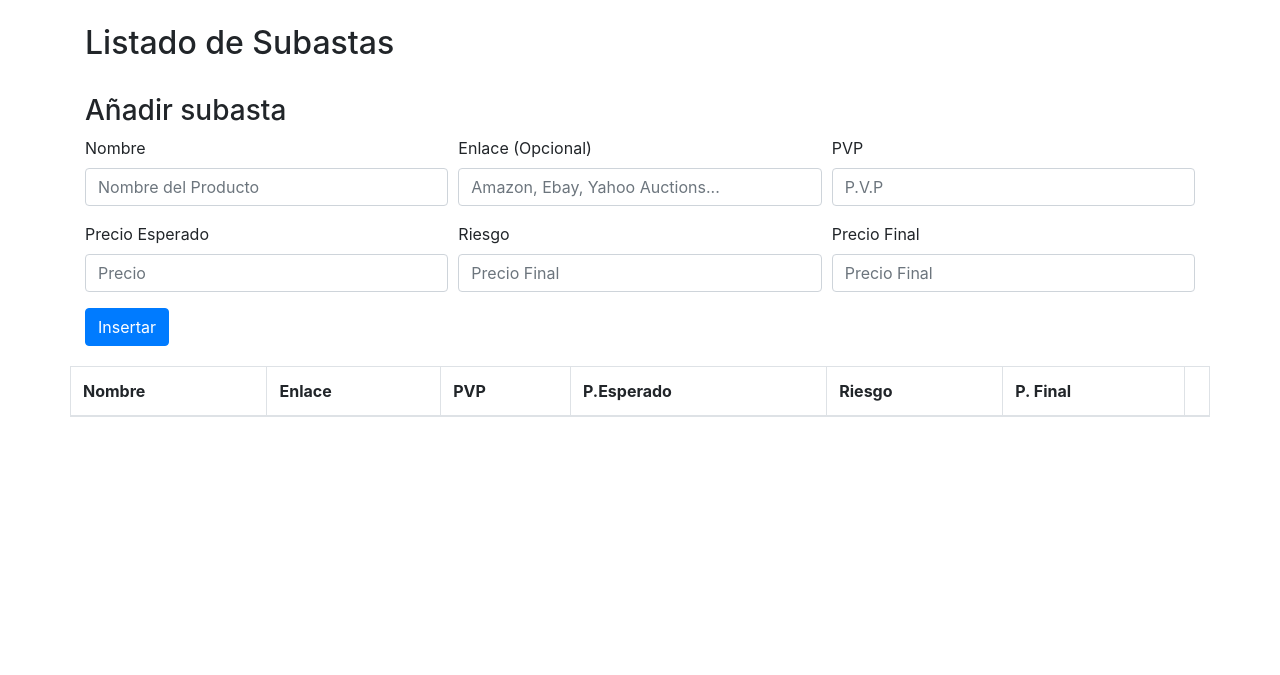
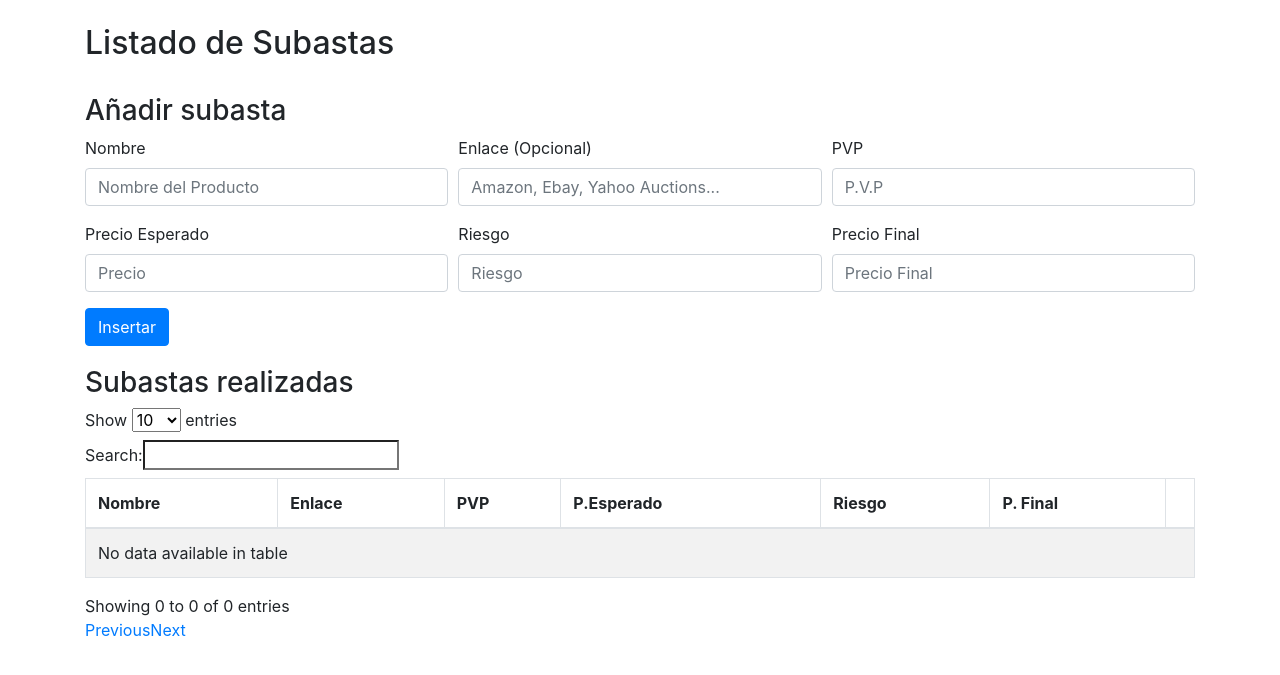
Before and after one commit to daiglesias/als-project, a Python web app: template templates/auctions.html in a window 1280 px wide. Shown: the part 56-731 px from the top of the page. Run offline with Jinja, Linux system fonts and the light colour scheme; the template is opened without the code that fills it, so the values that code supplies are empty; some libraries are stand-ins or nearby versions.

Commit message:
Adds DataTables
Now it has DataTablas and also it corrects some bugs.

```diff
--- a/app.yaml
+++ b/app.yaml
@@ -26,9 +26,11 @@ handlers:
 
 - url: /items/add
   script: handlers.items.add.app
+  login: required
 
 - url: /items/delete
   script: handlers.items.delete.app
+  login: required
 
 - url: /auctions
   script: handlers.auctions.app
@@ -36,9 +38,11 @@ handlers:
 
 - url: /auctions/add
   script: handlers.auctions.add.app
+  login: required
 
 - url: /auctions/delete
   script: handlers.auctions.delete.app
+  login: required
 
 - url: .*
   script: main.app
--- a/handlers/auctions/__init__.py
+++ b/handlers/auctions/__init__.py
@@ -8,10 +8,12 @@ from model.auction import Auction
 class AuctionHandler(webapp2.RequestHandler):
 
     def get(self):
+        user = users.get_current_user()
+        url_login = users.create_logout_url('/')
         auctions = Auction.query(Auction.owner == users.get_current_user().user_id()).order(-Auction.added)
 
         jinja = jinja2.get_jinja2(app=self.app)
-        valores = {"auctions": auctions}
+        valores = {"url_login": url_login, "user": user, "auctions": auctions}
         self.response.write(jinja.render_template('/auctions.html', **valores))
 
 
--- a/handlers/items/__init__.py
+++ b/handlers/items/__init__.py
@@ -8,10 +8,12 @@ from model.item import Item
 class ItemHandler(webapp2.RequestHandler):
 
     def get(self):
+        user = users.get_current_user()
+        url_login = users.create_logout_url('/')
         items = Item.query(Item.owner == users.get_current_user().user_id()).order(-Item.added)
 
         jinja = jinja2.get_jinja2(app=self.app)
-        valores = {"items": items}
+        valores = {"url_login": url_login, "user": user, "items": items}
         self.response.write(jinja.render_template('/items.html', **valores))
 
 
--- a/handlers/options.py
+++ b/handlers/options.py
@@ -8,11 +8,9 @@ class OptionHandler(webapp2.RequestHandler):
     def get(self):
         user = users.get_current_user()
         url_login = users.create_logout_url('/')
-        user_name = user.nickname()
-        logged = True
 
         jinja = jinja2.get_jinja2(app=self.app)
-        valores = {"url_login": url_login, "logged": logged, "user_name": user_name}
+        valores = {"url_login": url_login, "user": user}
         self.response.write(jinja.render_template('/options.html', **valores))
 
 
--- a/templates/auctions.html
+++ b/templates/auctions.html
@@ -23,7 +23,7 @@
         </div>
         <div class="form-group col-md-4">
             <label for="risk">Riesgo</label>
-            <input type="text" class="form-control" id="risk" name="risk" placeholder="Precio Final">
+            <input type="text" class="form-control" id="risk" name="risk" placeholder="Riesgo">
         </div>
         <div class="form-group col-md-4">
             <label for="final_price">Precio Final</label>
@@ -34,8 +34,8 @@
 </form>
 
 <div class="data-table">
-    <div class="row">
-        <table class="table table-bordered table-striped table-hover">
+    <h3>Subastas realizadas</h3>
+    <table data-datatable="1" class="table table-bordered table-striped table-hover">
         <thead>
         <tr>
             <th scope="col">Nombre</th>
@@ -44,7 +44,7 @@
             <th scope="col">P.Esperado</th>
             <th scope="col">Riesgo</th>
             <th scope="col">P. Final</th>
-                <th scope="col" colspan="2" width="1%"></th>
+            <th scope="col" width="1%"></th>
         </tr>
         </thead>
         <tbody>
@@ -69,6 +69,5 @@
         </tbody>
     </table>
 </div>
-</div>
 
 {% endblock %}
--- a/templates/items.html
+++ b/templates/items.html
@@ -25,13 +25,13 @@
 
 <div class="data-table">
     <h3>Compras realizadas</h3>
-    <table class="table table-bordered table-striped table-hover">
+    <table data-datatable="1" class="table table-bordered table-striped table-hover">
         <thead>
         <tr>
             <th scope="col">Nombre</th>
             <th scope="col">Enlace</th>
             <th scope="col">Precio</th>
-            <th scope="col" colspan="2" width="1%"></th>
+            <th scope="col" width="1%"></th>
         </tr>
         </thead>
         <tbody>
--- a/templates/options.html
+++ b/templates/options.html
@@ -1,7 +1,7 @@
 {% extends "skeleton.html" %}
 {% block content %}
 <div class="starter-template">
-    <h1>Elige una opción, {{user_name}}.</h1><br/>
+    <h1>Elige una opción, {{user.nickname()}}.</h1><br/>
 
     <div class="container">
         <div class="card-deck">
--- a/templates/skeleton.html
+++ b/templates/skeleton.html
@@ -15,6 +15,11 @@
 
     <!-- Custom styles for this template -->
     <link rel="stylesheet" href="/templates/styles.css">
+
+    <!-- DataTable -->
+    <link rel="stylesheet" type="text/css"
+          href="https://cdnjs.cloudflare.com/ajax/libs/datatables/1.10.16/css/dataTables.bootstrap4.min.css">
+
 </head>
 
 <body>
@@ -31,7 +36,8 @@
 
         </ul>
         <form class="form-inline my-2 my-lg-0">
-            <a href="{{url_login}}" class="btn btn-primary my-2 my-sm-0" type="submit">{% if logged %}Cerrar Sesión {% else %} Iniciar Sesión {% endif %}</a>
+            <a href="{{url_login}}" class="btn btn-primary my-2 my-sm-0" type="submit">{% if user %}Cerrar Sesión {%
+                else %} Iniciar Sesión {% endif %}</a>
         </form>
     </div>
 </nav>
@@ -44,8 +50,7 @@
 <!-- Bootstrap core JavaScript
 ================================================== -->
 <!-- Placed at the end of the document so the pages load faster -->
-<script src="https://code.jquery.com/jquery-3.3.1.slim.min.js"
-        integrity="sha384-q8i/X+965DzO0rT7abK41JStQIAqVgRVzpbzo5smXKp4YfRvH+8abtTE1Pi6jizo"
+<script src="https://cdnjs.cloudflare.com/ajax/libs/jquery/3.3.1/jquery.min.js"
         crossorigin="anonymous"></script>
 <script src="https://cdnjs.cloudflare.com/ajax/libs/popper.js/1.14.0/umd/popper.min.js"
         integrity="sha384-cs/chFZiN24E4KMATLdqdvsezGxaGsi4hLGOzlXwp5UZB1LY//20VyM2taTB4QvJ"
@@ -53,5 +58,24 @@
 <script src="https://stackpath.bootstrapcdn.com/bootstrap/4.1.0/js/bootstrap.min.js"
         integrity="sha384-uefMccjFJAIv6A+rW+L4AHf99KvxDjWSu1z9VI8SKNVmz4sk7buKt/6v9KI65qnm"
         crossorigin="anonymous"></script>
+
+<!-- DataTable -->
+<script type="text/javascript" charset="utf8" src="https://cdn.datatables.net/1.10.16/js/jquery.dataTables.js"></script>
+<script type="text/javascript" charset="utf8"
+        src="https://cdnjs.cloudflare.com/ajax/libs/datatables/1.10.16/js/dataTables.bootstrap4.min.js"></script>
+
+<script>
+
+
+    $(document).ready(function () {
+        $('table[data-datatable="1"]').DataTable({
+            "language": {
+                "url": "https://cdn.datatables.net/plug-ins/1.10.16/i18n/Spanish.json"
+            }
+        });
+    });
+</script>
+
+
 </body>
 </html>
--- /dev/null
+++ b/templates/validation.js
@@ -0,0 +1,6 @@
+/*
+ Es necesario evaluar:
+ function isNotEmpty(value){}
+ function isFloat(value){}
+ function isString(value){}
+ */
```
Also changed, not shown: main.py (+1 -6 lines), 5 other files. Lines whose indentation alone changed are shown as unchanged.
